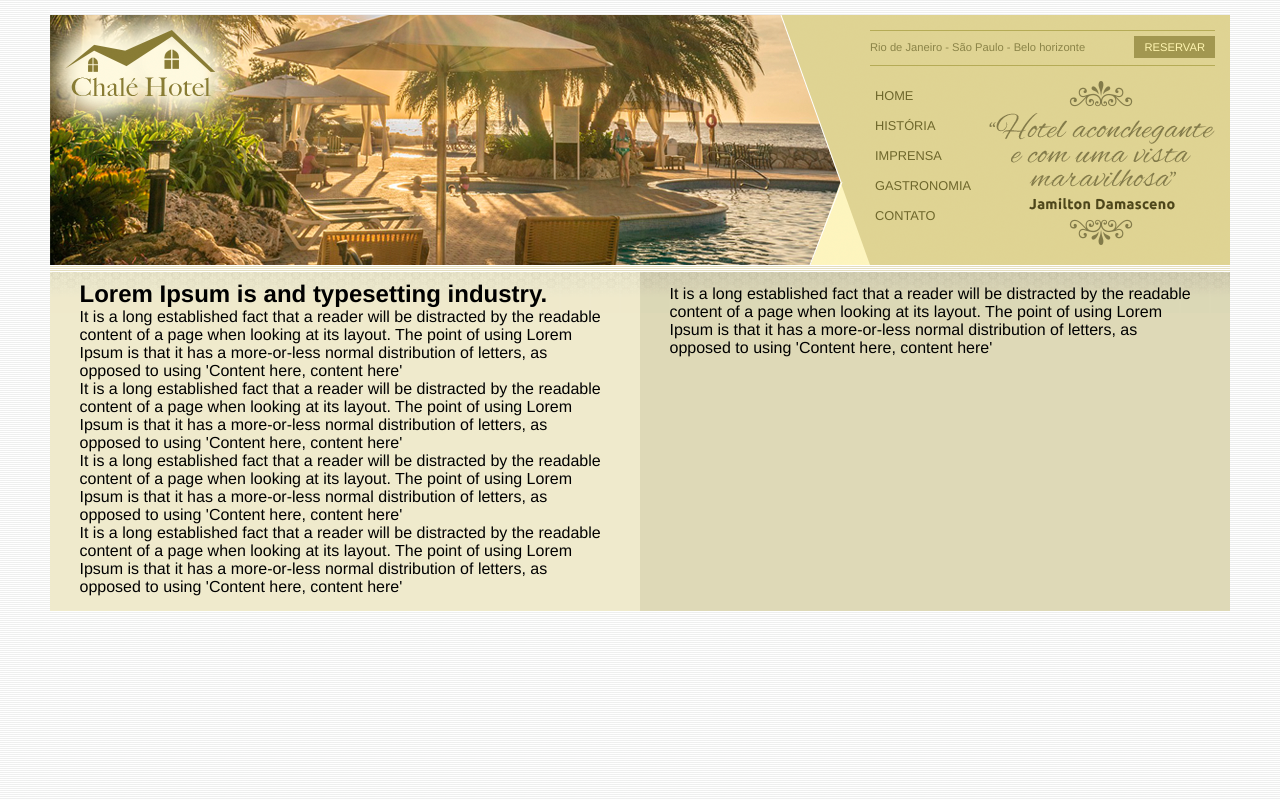
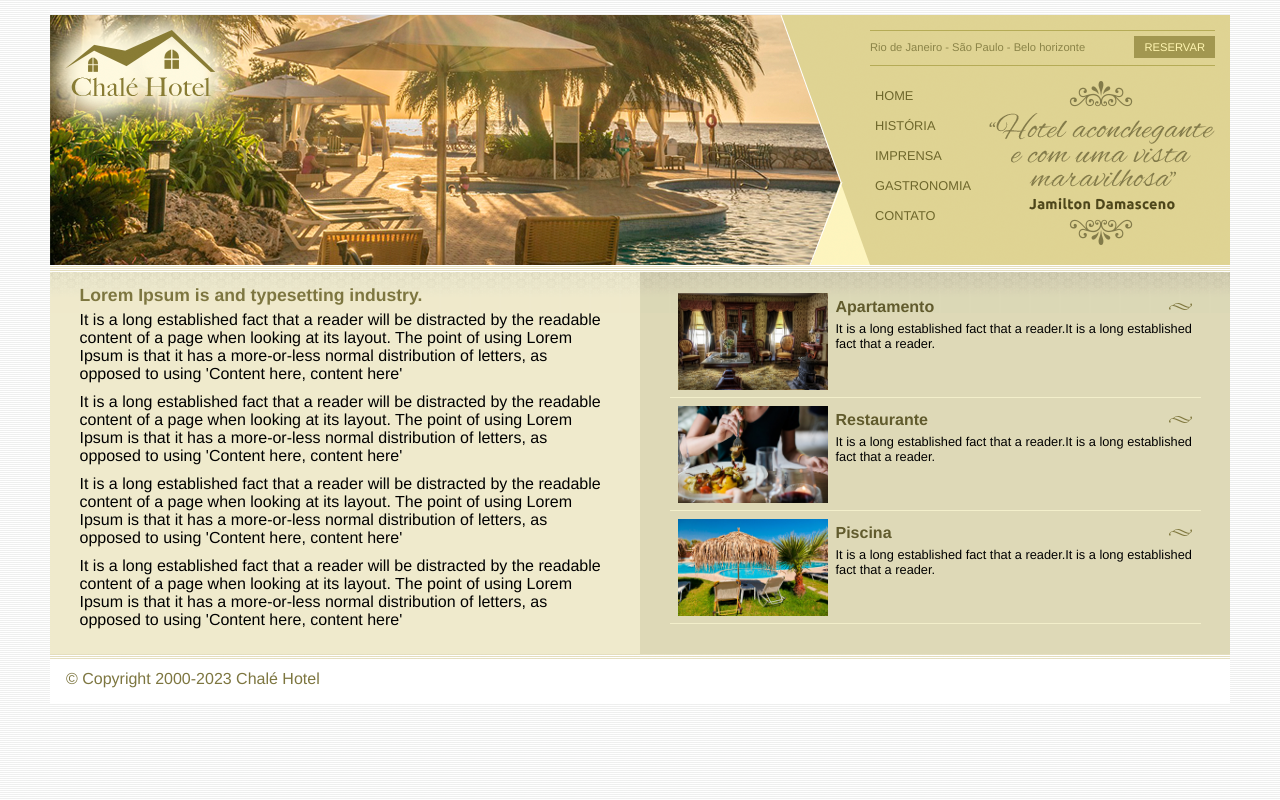
Before and after one commit to heberoffice21/Desafio_6_site_hotel_html_css, a plain HTML site: page index.html in a window 1280 px wide. Drawn offline with Linux system fonts and the light colour scheme.

Commit message:
atualização com finalização 05-05-2023
-nesta pratica fiz as configurações da area lateral -acrescentando imagens criando detalhes
configurei também o rodapé
nesta pratica continuei a fazer as configurações da area lateral
-acrescentei uma imagem decorativa no fim de cada texto dos h3 (detalhes do hotel
-acrescentei o efeito hover (mouse) nos links (detalhes do hotel)

```diff
--- a/css/estilo.css
+++ b/css/estilo.css
@@ -160,7 +160,6 @@ ul#navegacao {
 	width: 50%;
 	background: url(../imagens/bg-area-lateral.png) top left repeat-x;
 	padding: 20px 0px;
-
 }
 
 .conteudo {
@@ -170,4 +169,55 @@ ul#navegacao {
 
 #rodape {
 	clear: both;
+	padding: 16px;
+	background: #fff url(../imagens/bg-rodape.png) repeat-x top;
+	color: #7d7640;
 }
+
+
+/*Formatação de textos*/
+
+h2 {
+	color: #7d7640;
+	font-size: 1.1em;
+	padding: 5px 0px;
+}
+
+
+p {
+	font-size: 1em;
+	margin-bottom: 10px;
+}
+
+
+
+/*Formatação da area lateral*/
+
+#beneficios li {
+	padding: 8px;
+	border-bottom: 1px solid #f3efcb;
+	height: 6em;
+}
+
+
+#beneficios li a img {
+	float: left;
+	margin-right: 8px;
+}
+
+#beneficios li a p {
+	color: #000;
+	font-size: 0.8em;
+}
+
+#beneficios li a h3 {
+	font-size: 1em;
+	color: #615b2d;
+	padding: 5px 0;
+	background: url(../imagens/ornamento.png) no-repeat center right ;
+}
+
+#beneficios li:hover {
+	background: #f6f3d6;
+	cursor: pointer;
+}
--- a/index.html
+++ b/index.html
@@ -118,16 +118,44 @@
 
 				<div class="conteudo" >
 
-				<p>It is a long established fact that a reader will be distracted by the readable content of a page when looking at its layout. The point of using Lorem Ipsum is that it has a more-or-less normal distribution of letters, as opposed to using 'Content here, content here'</p>
+					<ul id="beneficios" >
+						<li>
+							<a href="">
+								<img src="imagens/apartamento.jpg" width="150"
+								alt="apartamento">
+								<h3>Apartamento</h3>
+								<p>It is a long established fact that a reader.It is a long established fact that a reader.</p>
+							</a>
+						</li>
+
+						<li>
+							<a href="">
+								<img src="imagens/restaurante.jpg" width="150"
+								alt="restaurante">
+								<h3>Restaurante</h3>
+								<p>It is a long established fact that a reader.It is a long established fact that a reader.</p>
+							</a>
+						</li>
+
+						<li>
+							<a href="">
+								<img src="imagens/piscina.jpg" width="150"
+								alt="piscina">
+								<h3>Piscina</h3>
+								<p>It is a long established fact that a reader.It is a long established fact that a reader.</p>
+							</a>
+						</li>
+
+					</ul>
 
 				</div>
 
 			</div>
 
 			<div id="rodape">
-
-
-
+				<span>
+					&copy; Copyright 2000-2023 Chalé Hotel
+				</span>
 
 			</div>
 
```
